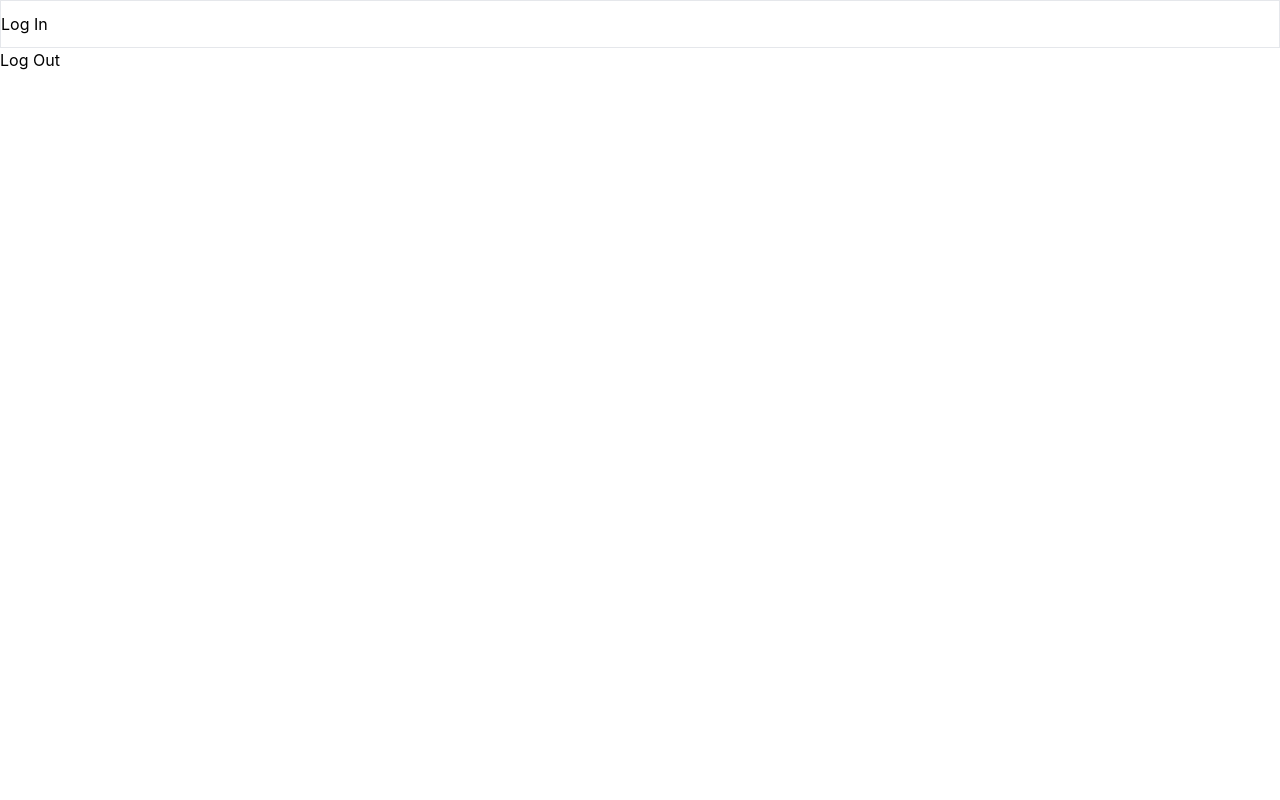
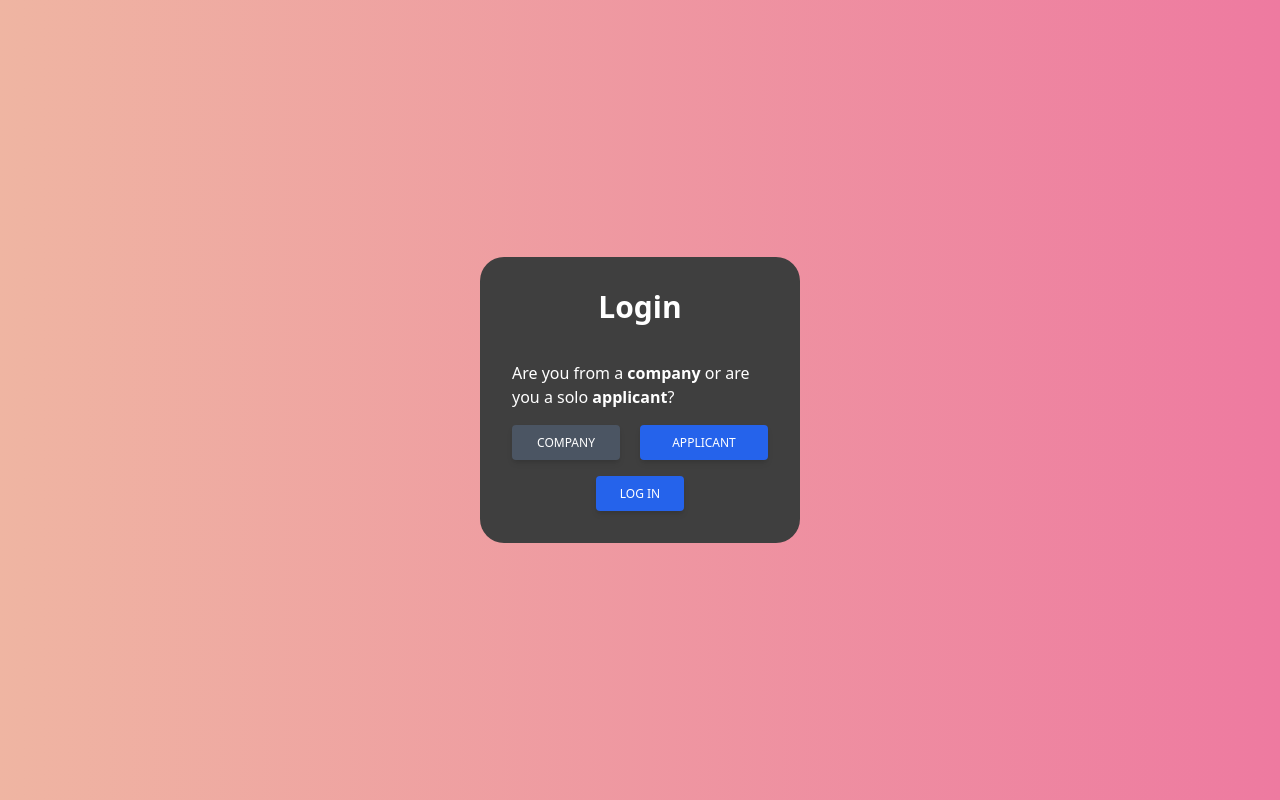
Before and after one commit to Azazel-Woodwind/Hacking-s, a React (Create React App) app in the folder code-duo/: page / in a window 1280 px wide. Built offline with nearby package versions, Linux system fonts and the light colour scheme.

Commit message:
Login page

```diff
--- a/code-duo/public/index.html
+++ b/code-duo/public/index.html
@@ -1,14 +1,12 @@
 <!DOCTYPE html>
 <html lang="en">
+
 <head>
   <meta charset="utf-8" />
   <link rel="icon" href="%PUBLIC_URL%/favicon.ico" />
   <meta name="viewport" content="width=device-width, initial-scale=1" />
   <meta name="theme-color" content="#000000" />
-    <meta
-      name="description"
-      content="Web site created using create-react-app"
-    />
+  <meta name="description" content="Web site created using create-react-app" />
   <link rel="apple-touch-icon" href="%PUBLIC_URL%/logo192.png" />
   <!--
       manifest.json provides metadata used when your web app is installed on a
@@ -24,8 +22,9 @@
       work correctly both with client-side routing and a non-root public URL.
       Learn how to configure a non-root public URL by running `npm run build`.
     -->
-    <title>React App</title>
+  <title>Code Dragon</title>
 </head>
+
 <body>
   <noscript>You need to enable JavaScript to run this app.</noscript>
   <div id="root"></div>
@@ -40,4 +39,5 @@
       To create a production bundle, use `npm run build` or `yarn build`.
     -->
 </body>
+
 </html>
--- a/code-duo/src/App.css
+++ b/code-duo/src/App.css
@@ -1,4 +1,4 @@
-.App {
+/* .App {
   text-align: center;
 }
 
@@ -35,4 +35,4 @@
   to {
     transform: rotate(360deg);
   }
-}
+} */
--- a/code-duo/src/App.js
+++ /dev/null
@@ -1,30 +0,0 @@
-import './App.css';
-// import Profile from './components/Profile'
-import LoginButton from './components/LoginButton';
-import LogoutButton from './components/LogoutButton';
-import Profile from './components/Profile';
-function App() {
-  return (
-    <div className='   '>
-      <head>
-        <title>
-          Name_of_Project
-        </title>
-      </head>
-
-      <span className='h-12 border border-ruby-400 flex flex-row'>
-        <LoginButton></LoginButton>
-      </span>
-
-      <Profile></Profile>
-      <span>
-        <LogoutButton></LogoutButton>
-      </span>
-
-
-      {/* <Profile></Profile> */}
-    </div>
-  );
-}
-
-export default App;
--- /dev/null
+++ b/code-duo/src/App.jsx
@@ -0,0 +1,22 @@
+import './App.css';
+// import Profile from './components/Profile'
+import LoginButton from './components/LoginButton';
+import LogoutButton from './components/LogoutButton';
+import Profile from './components/Profile';
+import LoginBox from './components/LoginBox';
+function App() {
+  return (
+    <div className='w-screen h-screen bg-gradient-to-r from-[#EFB5A2] to-[#EE7AA0]'>
+      {/* <div className=''>
+
+      </div> */}
+
+      <div className="flex items-center justify-center h-screen">
+        <LoginBox ></LoginBox>
+      </div>
+    </div>
+
+  );
+}
+
+export default App;
--- /dev/null
+++ b/code-duo/src/components/LoginBox.jsx
@@ -0,0 +1,38 @@
+import LoginButton from './LoginButton'
+import {useState, useEffect} from 'react';
+
+const LoginBox = () => {
+    const [clicked, setClicked] = useState(false);
+    // const [Cicked, setClicked] = useState(false);
+
+  return (
+    <div className='p-8 bg-[#3F3F3F] rounded-3xl text-white w-80 '>
+        <p className="text-3xl text-center mb-9"><b>Login</b></p>
+        <p>Are you from a <b>company</b> or are you a solo <b>applicant</b>?</p>
+        <div className=" ">
+
+            <div className='grid grid-cols-2 grid-row-1 mt-4  '>
+                <button
+                    type="button"
+                    data-mdb-ripple="true"
+                    data-mdb-ripple-color="light"
+                    className={clicked ? " mr-5 px-6 py-2.5 bg-blue-600 text-white font-medium text-xs leading-tight uppercase rounded shadow-md " : "mr-5 px-6 py-2.5 bg-gray-600 text-white font-medium text-xs leading-tight uppercase rounded shadow-md" }
+                    onClick={() => setClicked(true)}
+                >Company</button>
+                <button
+                    type="button"
+                    data-mdb-ripple="true"
+                    data-mdb-ripple-color="light"
+                    className={!clicked ? " px-6 py-2.5 bg-blue-600 text-white font-medium text-xs leading-tight uppercase rounded shadow-md " : "px-6 py-2.5 bg-gray-600 text-white font-medium text-xs leading-tight uppercase rounded shadow-md" }
+                    onClick={() => setClicked(false)}
+                >Applicant</button>
+            </div>
+            <div className='mt-4 '>
+                <LoginButton clicked={clicked} />
+            </div>
+        </div>
+    </div>
+  )
+}
+
+export default LoginBox
--- a/code-duo/src/components/LoginButton.jsx
+++ b/code-duo/src/components/LoginButton.jsx
@@ -1,10 +1,18 @@
 import React from "react";
 import { useAuth0 } from "@auth0/auth0-react";
 
-const LoginButton = () => {
+const LoginButton = ({clicked}) => {
   const { loginWithRedirect } = useAuth0();
+  console.log(clicked);
 
-  return <button onClick={() => loginWithRedirect()}>Log In</button>;
+  return (
+    <div className="text-center">
+      <button onClick={() => loginWithRedirect()}
+      className=' px-6 py-2.5 bg-blue-600 text-white font-medium text-xs leading-tight uppercase rounded shadow-md hover:bg-blue-700 hover:shadow-lg focus:bg-blue-700 focus:shadow-lg focus:outline-none focus:ring-0 active:bg-blue-800 active:shadow-lg transition duration-150 ease-in-out"'
+      >
+        Log In</button>
+    </div>
+  )
 };
 
 export default LoginButton;
--- a/code-duo/src/index.css
+++ b/code-duo/src/index.css
@@ -2,7 +2,7 @@
 @tailwind components;
 @tailwind utilities;
 
-body {
+/* body {
   margin: 0;
   font-family: -apple-system, BlinkMacSystemFont, 'Segoe UI', 'Roboto', 'Oxygen',
     'Ubuntu', 'Cantarell', 'Fira Sans', 'Droid Sans', 'Helvetica Neue',
@@ -14,4 +14,4 @@ body {
 code {
   font-family: source-code-pro, Menlo, Monaco, Consolas, 'Courier New',
     monospace;
-}
+} */
```
Lines whose indentation alone changed are shown as unchanged.
